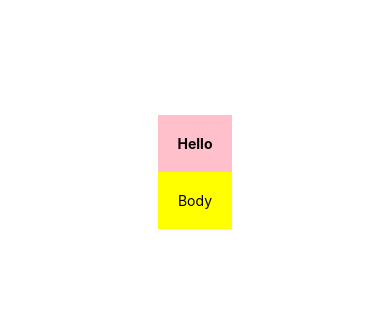
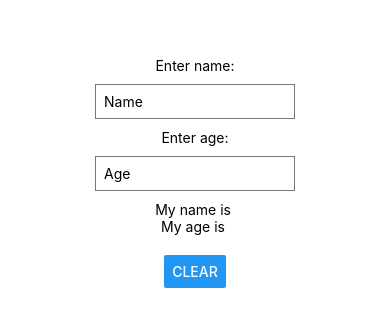
Before and after one commit to KeithChasen/react-native-gq-nd, a React Native app: screen / in a window 390 px wide. Shown: the part 250-576 px from the top of the page. Built offline with nearby package versions, Linux system fonts and the light colour scheme.

Commit message:
text inputs / buttons and state

```diff
--- a/App.js
+++ b/App.js
@@ -1,16 +1,37 @@
 import { StatusBar } from 'expo-status-bar';
-import React from 'react';
-import { StyleSheet, Text, View } from 'react-native';
+import React, { useState } from 'react';
+import { StyleSheet, Text, View, Button, TextInput } from 'react-native';
 
 export default function App() {
+  const [name, setName] = useState('');
+  const [age, setAge] = useState('');
+  const clearHandler = () => {
+    setName('');
+    setAge('');
+  };
+
   return (
     <View style={styles.container}>
-      <View style={styles.header}>
-        <Text style={styles.boldText}>Hello</Text>
-      </View>
-      <View style={styles.body}>
-        <Text>Body</Text>
-      </View>
+      <Text>Enter name:</Text>
+      <TextInput
+        style={styles.input}
+        placeholder='Name'
+        onChangeText={(val) => setName(val)}
+        value={name}
+      />
+      <Text>Enter age:</Text>
+      <TextInput
+        style={styles.input}
+        keyboardType='numeric'
+        placeholder='Age'
+        onChangeText={(val) => setAge(val)}
+        value={age}
+      />
+      <Text>My name is {name}</Text>
+      <Text>My age is {age}</Text>
+        <View style={styles.buttonContainer}>
+          <Button title='Clear' onPress={clearHandler} />
+        </View>
     </View>
   );
 }
@@ -22,15 +43,14 @@
     alignItems: 'center',
     justifyContent: 'center',
   },
-  header: {
-    backgroundColor: 'pink',
-    padding: 20
+  buttonContainer: {
+    marginTop: 20
   },
-  boldText: {
-    fontWeight: 'bold'
-  },
-  body: {
-    backgroundColor: 'yellow',
-    padding: 20
+  input: {
+    borderWidth: 1,
+    borderColor: '#777',
+    padding: 8,
+    margin: 10,
+    width: 200
   }
 });
```
